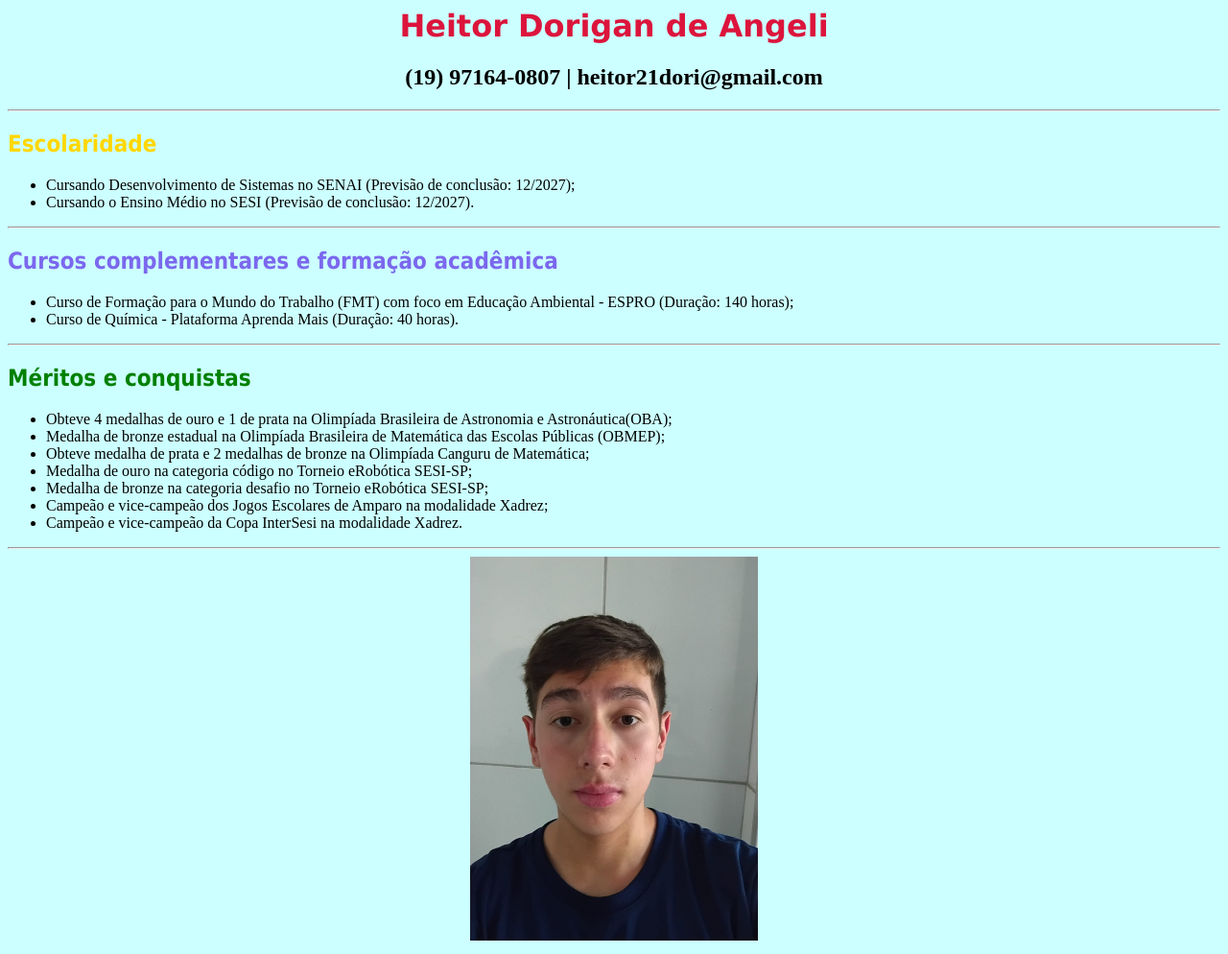
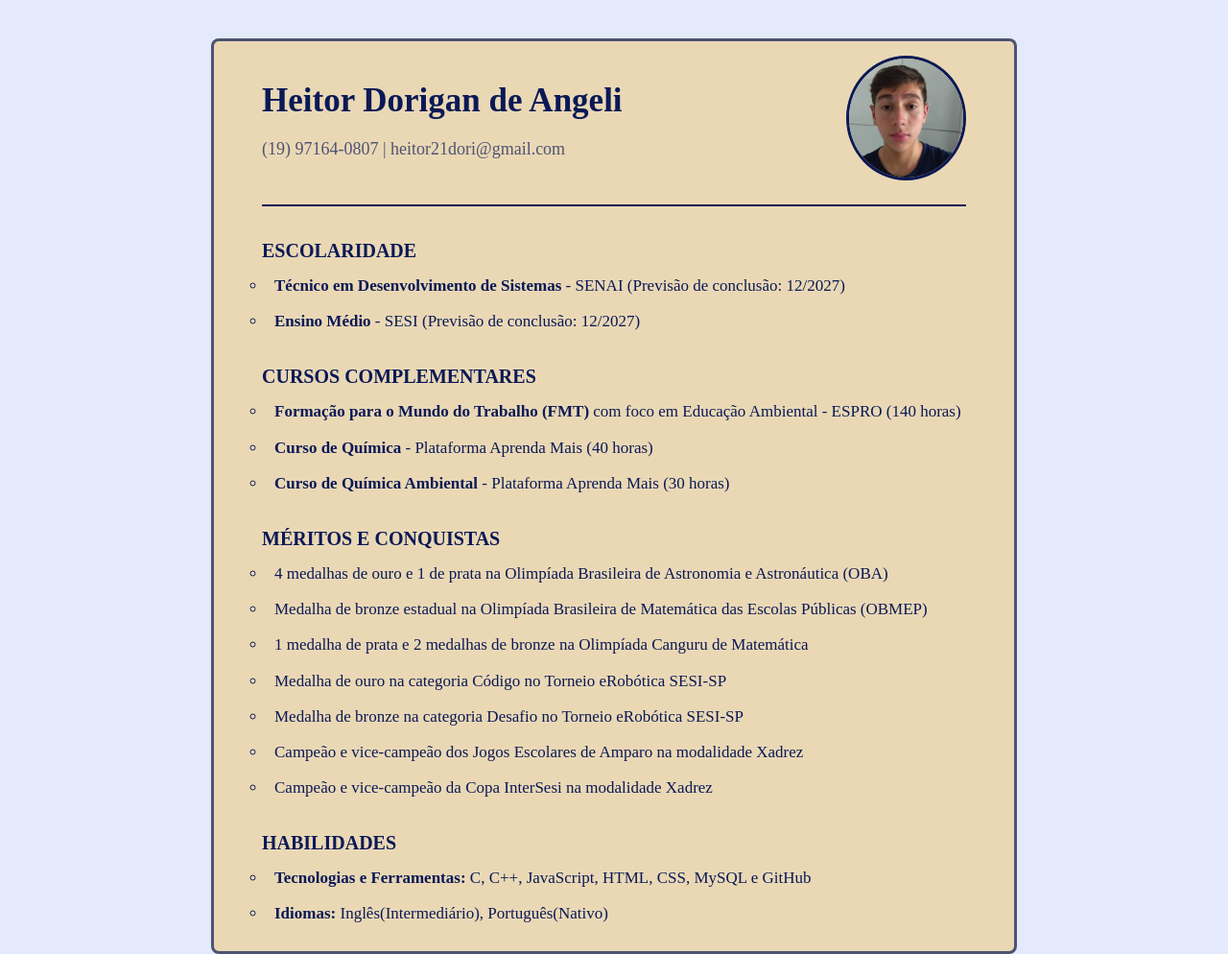
Before and after one commit to heitorangeli/cv, a plain HTML site: page index.html in a window 1280 px wide. Shown: the whole page at 96% size. Drawn offline with Linux system fonts and the light colour scheme.

Commit message:
atualização

```diff
--- a/index.html
+++ b/index.html
@@ -1,36 +1,62 @@
-<html>
-    <body bgcolor="ccffff">
-        <center>
-            <h1><font face="verdana" color="dc143c">Heitor Dorigan de Angeli</font></h1>
-            <h2>(19) 97164-0807 | heitor21dori@gmail.com</h2>
-            <hr>
-        </center>
-        <h2><font face="tahoma" color="ffd700">Escolaridade</h2></font>
+<!DOCTYPE html>
+<html lang="pt-BR">
+<head>
+    <meta charset="UTF-8">
+    <meta name="viewport" content="width=device-width, initial-scale=1.0">
+    <title>Currículo - Heitor Dorigan de Angeli</title>
+    <link rel="stylesheet" href="style.css">
+</head>
+<body>
+
+    <div class="container">
+        <header>
+            <div class="info">
+                <h1>Heitor Dorigan de Angeli</h1>
+                <p class="contato">
+                    (19) 97164-0807 | heitor21dori@gmail.com
+                </p>
+            </div>
+            <img src="foto.png" class="foto">
+        </header>
+
+        <section>
+            <h2>Escolaridade</h2>
             <ul>
-            <li>Cursando Desenvolvimento de Sistemas no SENAI (Previsão de conclusão: 12/2027);</li>
-            <li>Cursando o Ensino Médio no SESI (Previsão de conclusão: 12/2027).</li>
+                <li><b>Técnico em Desenvolvimento de Sistemas</b> - SENAI (Previsão de conclusão: 12/2027)</li>
+                <li><b>Ensino Médio</b> - SESI (Previsão de conclusão: 12/2027)</li>
             </ul>
-        <hr>
+        </section>
 
-        <h2><font face="tahoma" color="7B68EE">Cursos complementares e formação acadêmica</h2></font>
+        <section>
+            <h2>Cursos Complementares</h2>
             <ul>
-            <li>Curso de Formação para o Mundo do Trabalho (FMT) com foco em Educação Ambiental - ESPRO (Duração: 140 horas);</li>
-            <li>Curso de Química - Plataforma Aprenda Mais (Duração: 40 horas).</li>
+                <li><b>Formação para o Mundo do Trabalho (FMT)</b> com foco em Educação Ambiental - ESPRO (140 horas)</li>
+                <li><b>Curso de Química</b> - Plataforma Aprenda Mais (40 horas)</li>
+                <li><b>Curso de Química Ambiental</b> - Plataforma Aprenda Mais (30 horas)</li>
             </ul>
-        <hr>
+        </section>
 
+        <section>
+            <h2>Méritos e Conquistas</h2>
+            <ul>
+                <li>4 medalhas de ouro e 1 de prata na Olimpíada Brasileira de Astronomia e Astronáutica (OBA)</li>
+                <li>Medalha de bronze estadual na Olimpíada Brasileira de Matemática das Escolas Públicas (OBMEP)</li>
+                <li>1 medalha de prata e 2 medalhas de bronze na Olimpíada Canguru de Matemática</li>
+                <li>Medalha de ouro na categoria Código no Torneio eRobótica SESI-SP</li>
+                <li>Medalha de bronze na categoria Desafio no Torneio eRobótica SESI-SP</li>
+                <li>Campeão e vice-campeão dos Jogos Escolares de Amparo na modalidade Xadrez</li>
+                <li>Campeão e vice-campeão da Copa InterSesi na modalidade Xadrez</li>
+            </ul>
+        </section>
 
-        <h2><font face="tahoma" color="008000">Méritos e conquistas</h2></font>
+            <section>
+                <h2>Habilidades</h2>
                 <ul>
-            <li>Obteve 4 medalhas de ouro e 1 de prata na Olimpíada Brasileira de Astronomia e Astronáutica(OBA);</li>
-            <li>Medalha de bronze estadual na Olimpíada Brasileira de Matemática das Escolas Públicas (OBMEP);</li>
-            <li>Obteve medalha de prata e 2 medalhas de bronze na Olimpíada Canguru de Matemática;</li>
-            <li>Medalha de ouro na categoria código no Torneio eRobótica SESI-SP;</li>
-            <li>Medalha de bronze na categoria desafio no Torneio eRobótica SESI-SP;</li>
-            <li>Campeão e vice-campeão dos Jogos Escolares de Amparo na modalidade Xadrez;</li>
-            <li>Campeão e vice-campeão da Copa InterSesi na modalidade Xadrez.</li>
+                    <li><b>Tecnologias e Ferramentas:</b> C, C++, JavaScript, HTML, CSS, MySQL e GitHub</li>
+                    <li><b>Idiomas:</b> Inglês(Intermediário), Português(Nativo)</li>
                 </ul>
-        <hr>
-        <center><img src="foto.png" style= "max-width: 300px;"</center>
+            </section>
+    </div>
+
 </body>
 </html>
--- /dev/null
+++ b/style.css
@@ -0,0 +1,79 @@
+* {
+    margin: 0;
+    padding: 0;
+    box-sizing: border-box;
+}
+
+body {
+    background-color: #e4e9fb;
+    color: #300;
+    line-height: 1.6;
+    padding: 40px 20px;
+}
+
+.container {
+    max-width: 840px;
+    margin: auto;
+    background-color: #ead8b5;
+    padding: 15px 50px;
+    border-radius: 8px;
+    border: 3px solid #0a1956b1;
+}
+
+header {
+    display: flex;
+    align-items: center;
+    justify-content: space-between;
+    border-bottom: 2px solid #0a1956;
+    padding-bottom: 25px;
+    margin-bottom: 30px;
+    gap: 20px;
+}
+
+.info h1 {
+    font-size: 35px;
+    color: #0a1956;
+    margin-bottom: 8px;
+}
+
+.contato {
+    font-size: 18px;
+    color: #0a1956b1;
+}
+.foto {
+    width: 125px;
+    height: 130px;
+    object-fit: cover;
+    border-radius: 50%;
+    border: 3px solid #0a1956;
+}
+
+section {
+    margin-bottom: 28px;
+}
+
+section:last-child {
+    margin-bottom: 0;
+}
+
+h2 {
+    font-size: 20px;
+    color: #0a1956;
+    text-transform: uppercase;
+    padding-bottom: 6px;
+    margin-bottom: 1px;
+    margin-top: 10px;
+}
+
+ul {
+    list-style-type: circle;
+    padding-left: 5px;
+    font-size: 17px;
+}
+
+li {
+    position: relative;
+    padding-left: 8px;
+    margin-bottom: 10px;
+    color: #0a1956;
+}
```
Lines whose indentation alone changed are shown as unchanged.
